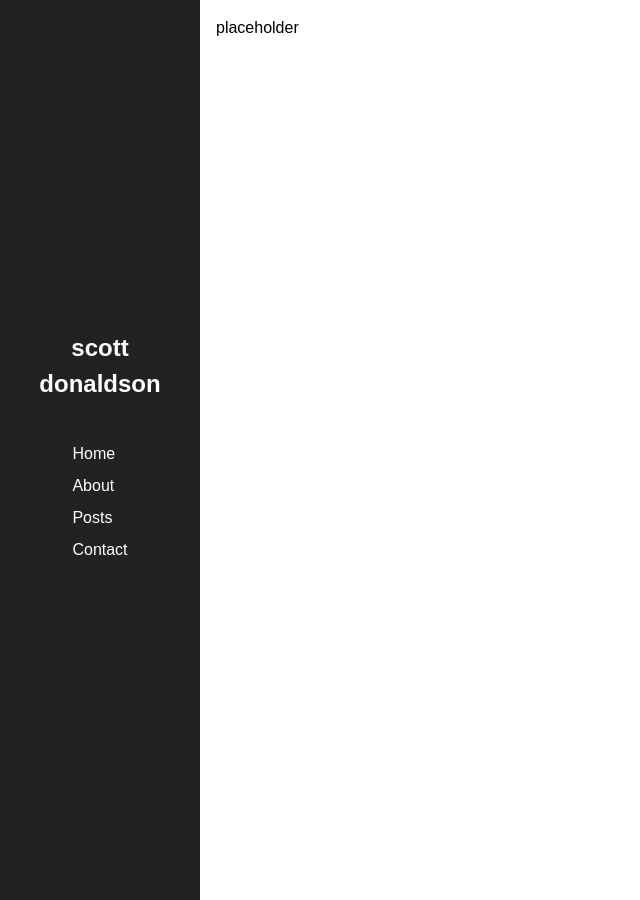
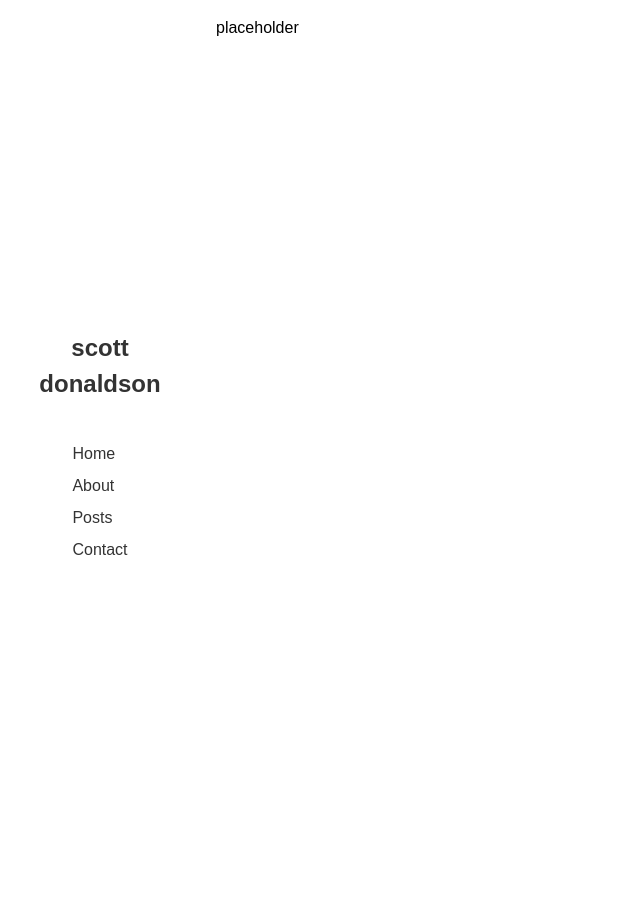
Before and after one commit to underwaterlad/underwaterl.ad, a Jekyll site: the page built from _posts/2025-11-12-welcome-to-jekyll.markdown, in a window 1280 px wide. Shown: the whole page, without its empty margins (0-640 px from the left). Built offline with Jekyll 4.4.1, drawn with Linux system fonts in a browser that asks for light colours.

Commit message:
fixing image

```diff
--- a/assets/css/style.css
+++ b/assets/css/style.css
@@ -23,8 +23,8 @@
    ====================== */
 .sidebar {
   width: 200px;
-  background: #222;
-  color: #fff;
+  background: #fff;
+  color: #333;
   flex-shrink: 0;
   display: flex;
   flex-direction: column;
@@ -40,7 +40,7 @@
 }
 
 .sidebar-nav a {
-  color: #fff;
+  color: #333;
   text-decoration: none;
   margin: 0.5rem 0;
   display: block;
@@ -74,25 +74,26 @@
   overflow: hidden;
 }
 
-/* Home image container fills right column */
+/* RIGHT COLUMN IMAGE CONTAINER */
 body.home-landing .home-image {
   position: relative;
   width: 100%;
-  height: 100%;
-  display: flex;
-  align-items: flex-end;  /* align content to bottom */
-  justify-content: center;
+  height: 100%;        /* this MUST remain */
   overflow: hidden;
 }
 
-/* Home image itself */
+/* IMAGE ITSELF */
 body.home-landing .home-image img {
-  width: 100%;          /* fill width of container */
-  height: auto;         /* scale height proportionally */
-  object-fit: cover;
+  position: absolute;  /* ensures no padding or shifting */
+  bottom: 0;           /* stick to bottom */
+  left: 0;
+  width: 100%;
+  height: 100%;        /* force visible height */
+  object-fit: cover;   /* crop to fill */
+  object-position: bottom;
   display: block;
-  margin-bottom: 0;     /* stick bottom edge to viewport */
 }
+
 
 /* ======================
    Headings
```
